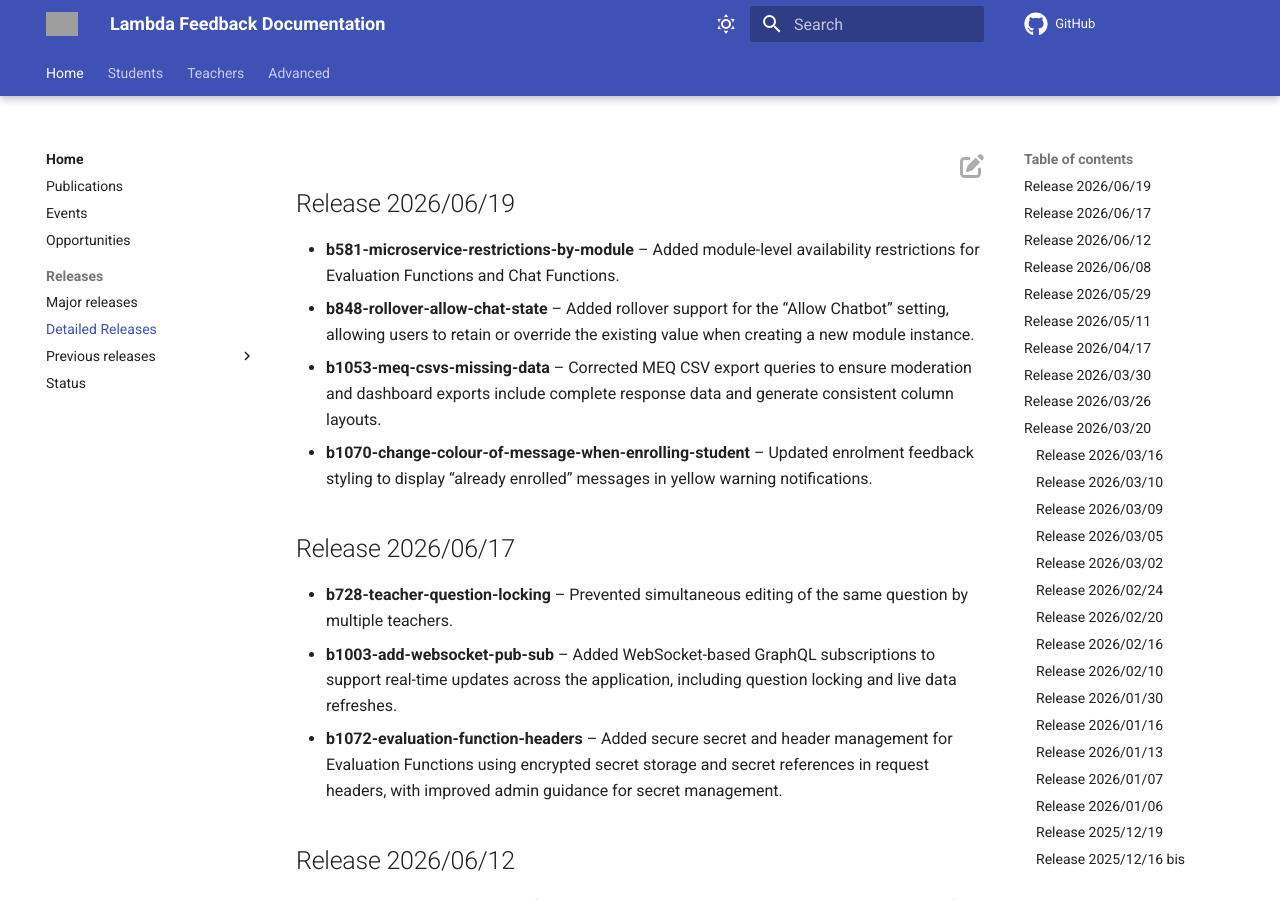
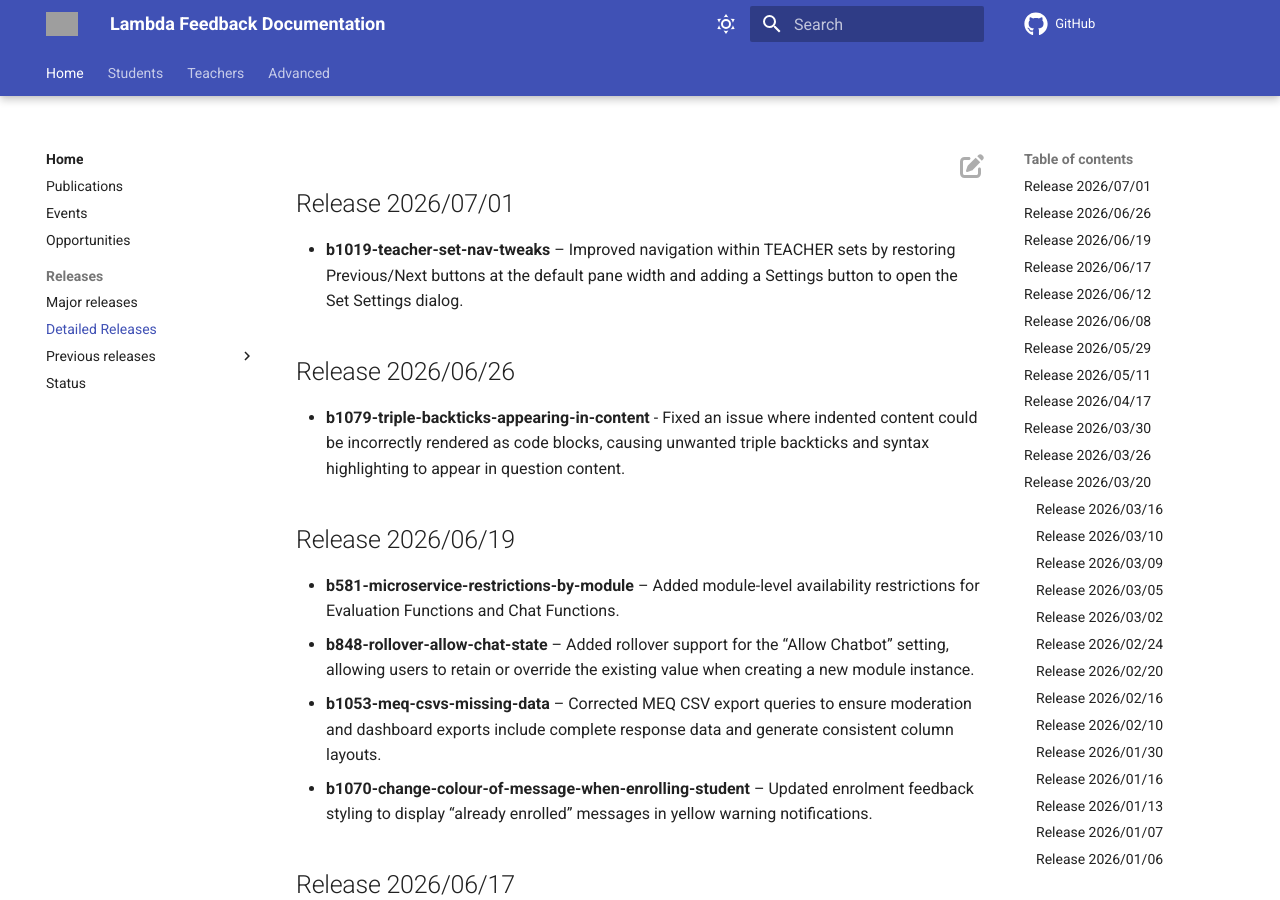
Before and after one commit to lambda-feedback/user-documentation, an MkDocs documentation site: the page built from docs/releases/detailed_releases.md, in a window 1280 px wide and 900 px high. Built offline with MkDocs 1.6.1 and Material for MkDocs 9.7.7, drawn with Linux system fonts in a browser that asks for light colours; comment, search, counter and statistics services are not loaded; grey boxes are pictures that could not be loaded.

Commit message:
Release 2026/07/01 added

```diff
--- a/docs/releases/detailed_releases.md
+++ b/docs/releases/detailed_releases.md
@@ -1,3 +1,13 @@
+## Release 2026/07/01
+
+- **b1019-teacher-set-nav-tweaks** – Improved navigation within TEACHER sets by restoring Previous/Next buttons at the default pane width and adding a Settings button to open the Set Settings dialog.
+
+## Release 2026/06/26
+
+- **b1079-triple-backticks-appearing-in-content** - Fixed an issue where indented content could be incorrectly rendered as code blocks, causing unwanted triple backticks and syntax highlighting to appear in question content.
+
+
+
 ## Release 2026/06/19
 
 - **b581-microservice-restrictions-by-module** – Added module-level availability restrictions for Evaluation Functions and Chat Functions.
```
